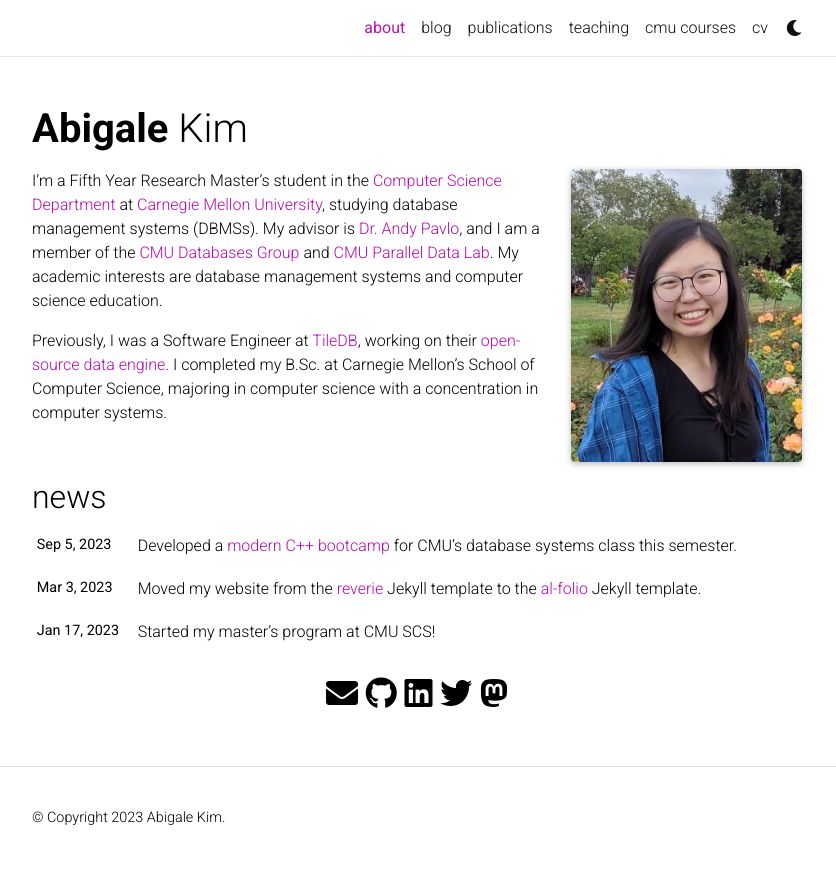
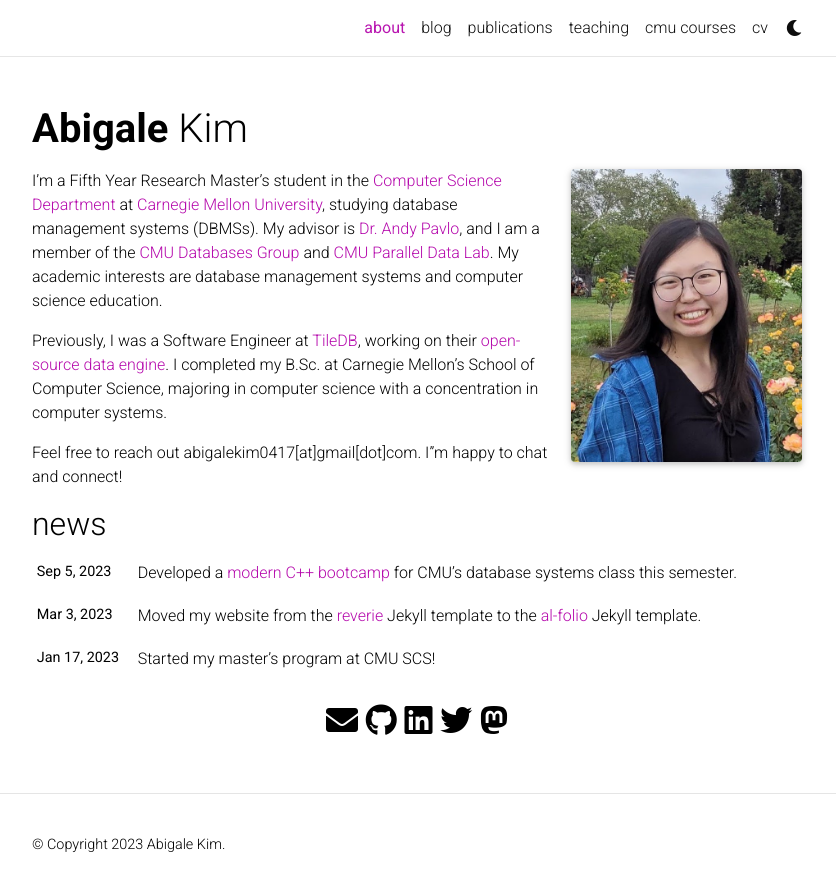
Before and after one commit to jurplel/abigalekim.github.io, a Jekyll site: the page built from _pages/about.md, in a window 1280 px wide. Shown: the top 891 px of the page, without its empty margins (223-1059 px from the left). Built offline with Jekyll 4.4.1, drawn with Linux system fonts in a browser that asks for light colours; full-size pictures stand in for the smaller copies a plugin makes; comment, search, counter and statistics services are not loaded; a style sheet for code colours, icons or effects is not loaded.

Commit message:
feel free to reach out

```diff
--- a/_pages/about.md
+++ b/_pages/about.md
@@ -18,3 +18,5 @@ social: true  # includes social icons at the bottom of the page
 I'm a Fifth Year Research Master's student in the [Computer Science Department](https://csd.cmu.edu/) at [Carnegie Mellon University](https://www.cmu.edu/), studying database management systems (DBMSs). My advisor is [Dr. Andy Pavlo](http://www.cs.cmu.edu/~pavlo/), and I am a member of the [CMU Databases Group](https://noisepage.com/people/) and [CMU Parallel Data Lab](https://www.pdl.cmu.edu/People/index.shtml). My academic interests are database management systems and computer science education.
 
 Previously, I was a Software Engineer at [TileDB](https://tiledb.com/), working on their [open-source data engine](https://github.com/TileDB-Inc/TileDB). I completed my B.Sc. at Carnegie Mellon's School of Computer Science, majoring in computer science with a concentration in computer systems.
+
+Feel free to reach out abigalekim0417[at]gmail[dot]com. I"m happy to chat and connect!
```
